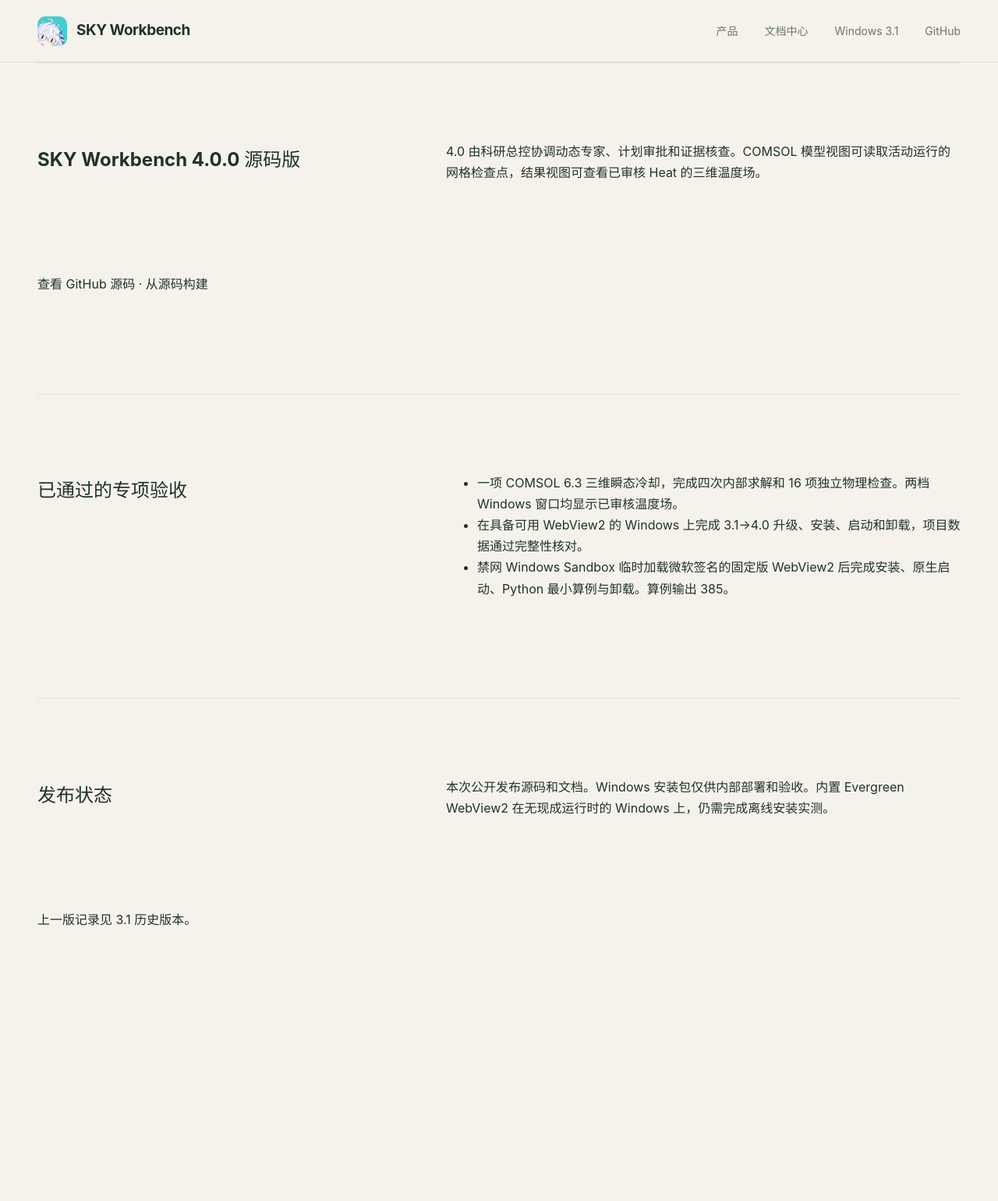
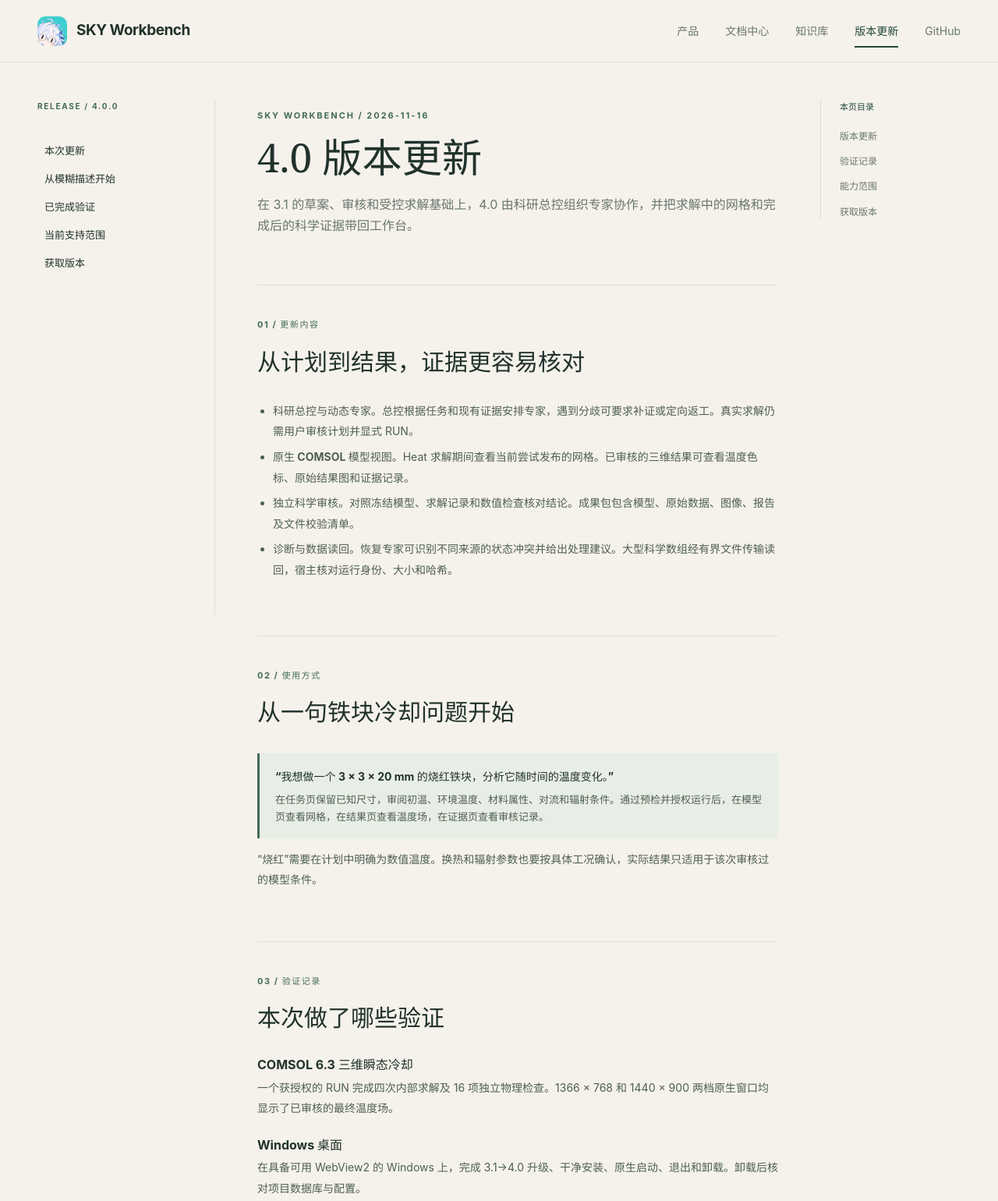
Before and after one commit to lovesky514514-cmd/scientific-workbench-beta, a plain HTML site: page releases/4.0/index.html in a window 1280 px wide. Shown: the top 1540 px of the page at 78% size. Before the commit the page ends 1319 px from the top, so only its background shows below. Drawn offline with Linux system fonts and the light colour scheme.

Commit message:
Match the 4.0 update notes to the 3.1 release layout

```diff
--- a/releases/4.0/index.html
+++ b/releases/4.0/index.html
@@ -3,42 +3,81 @@
 <head>
   <meta charset="utf-8">
   <meta name="viewport" content="width=device-width, initial-scale=1">
-  <meta name="description" content="SKY Workbench 4.0.0 源码发布、实测范围与 Windows 内部验收。">
-  <meta http-equiv="Content-Security-Policy" content="default-src 'self'; object-src 'none'; base-uri 'none'; form-action 'none'">
-  <title>SKY Workbench 4.0.0 · 源码版</title>
+  <meta name="theme-color" content="#f5f2eb">
+  <meta name="description" content="SKY Workbench 4.0 版本更新：科研总控、动态专家协作、COMSOL 三维网格与温度场、独立验证。">
+  <meta name="referrer" content="strict-origin-when-cross-origin">
+  <meta http-equiv="Content-Security-Policy" content="default-src 'self'; img-src 'self' data:; style-src 'self'; script-src 'none'; object-src 'none'; base-uri 'none'; form-action 'none'">
+  <title>4.0 版本更新 · SKY Workbench</title>
   <link rel="icon" href="../../assets/brand-icon.png">
   <link rel="stylesheet" href="../../assets/site.css">
 </head>
-<body>
+<body class="docs-page">
   <a class="skip" href="#main">跳至正文</a>
-  <header class="site-header">
-    <a class="brand" href="../../"><img src="../../assets/brand-icon.png" alt="" width="38" height="38"><span>SKY Workbench</span></a>
-    <nav aria-label="主导航">
-      <a href="../../">产品</a>
-      <a href="../../docs/">文档中心</a>
-      <a href="../3.1/">Windows 3.1</a>
-      <a href="https://github.com/lovesky514514-cmd/sky-workbench">GitHub</a>
-    </nav>
-  </header>
-  <main class="wrap" id="main">
-    <section class="rule-section">
-      <h1>SKY Workbench 4.0.0 源码版</h1>
-      <p>4.0 由科研总控协调动态专家、计划审批和证据核查。COMSOL 模型视图可读取活动运行的网格检查点，结果视图可查看已审核 Heat 的三维温度场。</p>
-      <p><a href="https://github.com/lovesky514514-cmd/sky-workbench/tree/main">查看 GitHub 源码</a> · <a href="https://github.com/lovesky514514-cmd/sky-workbench/blob/main/BUILDING.md">从源码构建</a></p>
-    </section>
-    <section class="rule-section" id="verified">
-      <h2>已通过的专项验收</h2>
-      <ul>
-        <li>一项 COMSOL 6.3 三维瞬态冷却，完成四次内部求解和 16 项独立物理检查。两档 Windows 窗口均显示已审核温度场。</li>
-        <li>在具备可用 WebView2 的 Windows 上完成 3.1→4.0 升级、安装、启动和卸载，项目数据通过完整性核对。</li>
-        <li>禁网 Windows Sandbox 临时加载微软签名的固定版 WebView2 后完成安装、原生启动、Python 最小算例与卸载。算例输出 385。</li>
-      </ul>
-    </section>
-    <section class="rule-section" id="status">
-      <h2>发布状态</h2>
-      <p>本次公开发布源码和文档。Windows 安装包仅供内部部署和验收。内置 Evergreen WebView2 在无现成运行时的 Windows 上，仍需完成离线安装实测。</p>
-      <p>上一版记录见 <a href="../3.1/">3.1 历史版本</a>。</p>
-    </section>
-  </main>
+  <header class="site-header"><a class="brand" href="../../"><img src="../../assets/brand-icon.png" alt="" width="38" height="38"><span>SKY Workbench</span></a><nav aria-label="主导航"><a href="../../">产品</a><a href="../../docs/">文档中心</a><a href="../../knowledge-base/">知识库</a><a class="active" href="./">版本更新</a><a href="https://github.com/lovesky514514-cmd/sky-workbench" target="_blank" rel="noopener noreferrer">GitHub</a></nav></header>
+  <div class="docs-shell">
+    <aside class="docs-sidebar" aria-label="更新章节">
+      <p class="sidebar-title">RELEASE / 4.0.0</p>
+      <nav><a href="#updates">本次更新</a><a href="#example">从模糊描述开始</a><a href="#verification">已完成验证</a><a href="#scope">当前支持范围</a><a href="#get-version">获取版本</a></nav>
+    </aside>
+    <main class="docs-main" id="main">
+      <p class="eyebrow">SKY WORKBENCH / 2026-11-16</p>
+      <h1>4.0 版本更新</h1>
+      <p class="docs-lead">在 3.1 的草案、审核和受控求解基础上，4.0 由科研总控组织专家协作，并把求解中的网格和完成后的科学证据带回工作台。</p>
+
+      <section id="updates">
+        <p class="chapter">01 / 更新内容</p>
+        <h2>从计划到结果，证据更容易核对</h2>
+        <ul>
+          <li><strong>科研总控与动态专家。</strong>总控根据任务和现有证据安排专家，遇到分歧可要求补证或定向返工。真实求解仍需用户审核计划并显式 RUN。</li>
+          <li><strong>原生 COMSOL 模型视图。</strong>Heat 求解期间查看当前尝试发布的网格。已审核的三维结果可查看温度色标、原始结果图和证据记录。</li>
+          <li><strong>独立科学审核。</strong>对照冻结模型、求解记录和数值检查核对结论。成果包包含模型、原始数据、图像、报告及文件校验清单。</li>
+          <li><strong>诊断与数据读回。</strong>恢复专家可识别不同来源的状态冲突并给出处理建议。大型科学数组经有界文件传输读回，宿主核对运行身份、大小和哈希。</li>
+        </ul>
+      </section>
+
+      <section id="example">
+        <p class="chapter">02 / 使用方式</p>
+        <h2>从一句铁块冷却问题开始</h2>
+        <div class="note">
+          <strong>“我想做一个 3 × 3 × 20 mm 的烧红铁块，分析它随时间的温度变化。”</strong>
+          <p>在任务页保留已知尺寸，审阅初温、环境温度、材料属性、对流和辐射条件。通过预检并授权运行后，在模型页查看网格，在结果页查看温度场，在证据页查看审核记录。</p>
+        </div>
+        <p>“烧红”需要在计划中明确为数值温度。换热和辐射参数也要按具体工况确认，实际结果只适用于该次审核过的模型条件。</p>
+      </section>
+
+      <section id="verification">
+        <p class="chapter">03 / 验证记录</p>
+        <h2 id="verified">本次做了哪些验证</h2>
+        <dl>
+          <dt>COMSOL 6.3 三维瞬态冷却</dt>
+          <dd>一个获授权的 RUN 完成四次内部求解及 16 项独立物理检查。1366 × 768 和 1440 × 900 两档原生窗口均显示了已审核的最终温度场。</dd>
+          <dt>Windows 桌面</dt>
+          <dd>在具备可用 WebView2 的 Windows 上，完成 3.1→4.0 升级、干净安装、原生启动、退出和卸载。卸载后核对项目数据库与配置。</dd>
+          <dt>禁网 Windows Sandbox</dt>
+          <dd>临时加载微软签名的固定版 WebView2 后，同一安装包完成安装、原生启动、Python 最小算例和卸载，算例输出 385。</dd>
+          <dt>代码回归</dt>
+          <dd>Python 2261 项通过，14 项既有跳过。前端 138 项、Rust 5 项通过，TypeScript 类型检查通过。</dd>
+        </dl>
+        <p>科学验收覆盖上述 COMSOL 6.3 热算例。沙箱最小算例验证桌面和本地脚本执行链。</p>
+      </section>
+
+      <section id="scope">
+        <p class="chapter">04 / 能力范围</p>
+        <h2>按具体引擎和模型判断</h2>
+        <p>三维温度场实测使用 COMSOL 6.3。COMSOL 6.4 和其他科学引擎需按版本、模型与本机许可分别验收。外部智能体通信的验证使用本地模拟环境。</p>
+        <p>内置 Evergreen WebView2 在无现成运行时的 Windows 上仍需完成离线安装实测。</p>
+      </section>
+
+      <section id="get-version">
+        <p class="chapter">05 / 版本获取</p>
+        <h2 id="status">获取 SKY Workbench 4.0.0 源码</h2>
+        <div class="note"><strong>SKY Workbench 4.0.0 · 源码版</strong><p>本次公开提供源码和构建文档。Windows 安装包仅供内部部署和验收。</p></div>
+        <p><a href="https://github.com/lovesky514514-cmd/sky-workbench/tree/main" target="_blank" rel="noopener noreferrer">查看软件源码</a>，或阅读<a href="https://github.com/lovesky514514-cmd/sky-workbench/blob/main/BUILDING.md" target="_blank" rel="noopener noreferrer">从源码构建</a>。此前更新与验收见 <a href="../3.1/">3.1 版本更新</a>。</p>
+      </section>
+      <nav class="docs-next" aria-label="章节导航"><a href="../../docs/">阅读使用文档 →</a><a href="../../">返回产品首页 →</a></nav>
+    </main>
+    <aside class="docs-toc" aria-label="本页目录"><p>本页目录</p><a href="#updates">版本更新</a><a href="#verification">验证记录</a><a href="#scope">能力范围</a><a href="#get-version">获取版本</a></aside>
+  </div>
+  <footer class="site-footer docs-footer"><span>SKY Workbench · Independent third-party software</span><span>SuKoYa · <a href="mailto:swbtest001@yeah.net">swbtest001@yeah.net</a></span></footer>
 </body>
 </html>
```
Also changed, not shown: test_site.mjs (+11 -0 lines).
